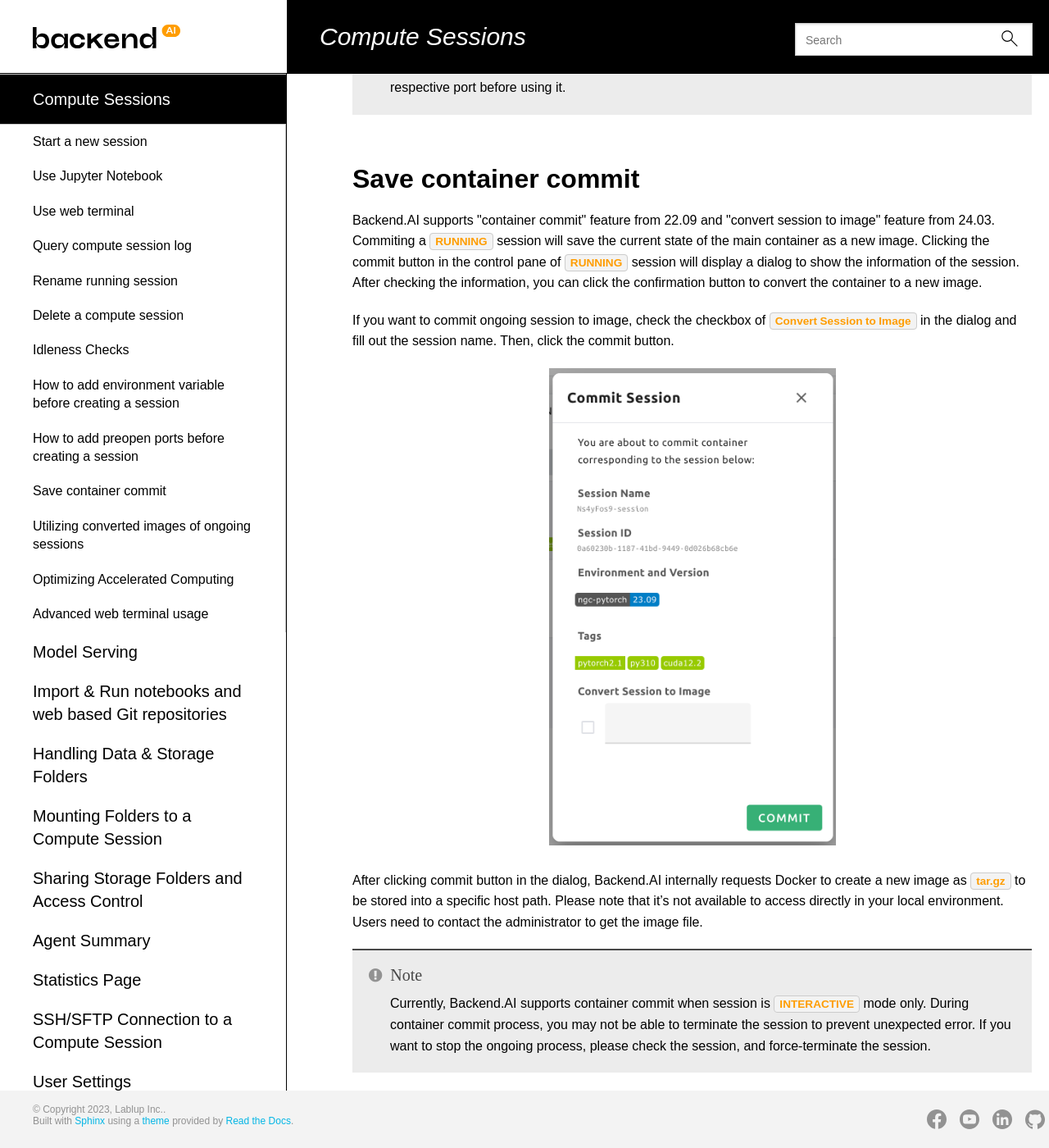
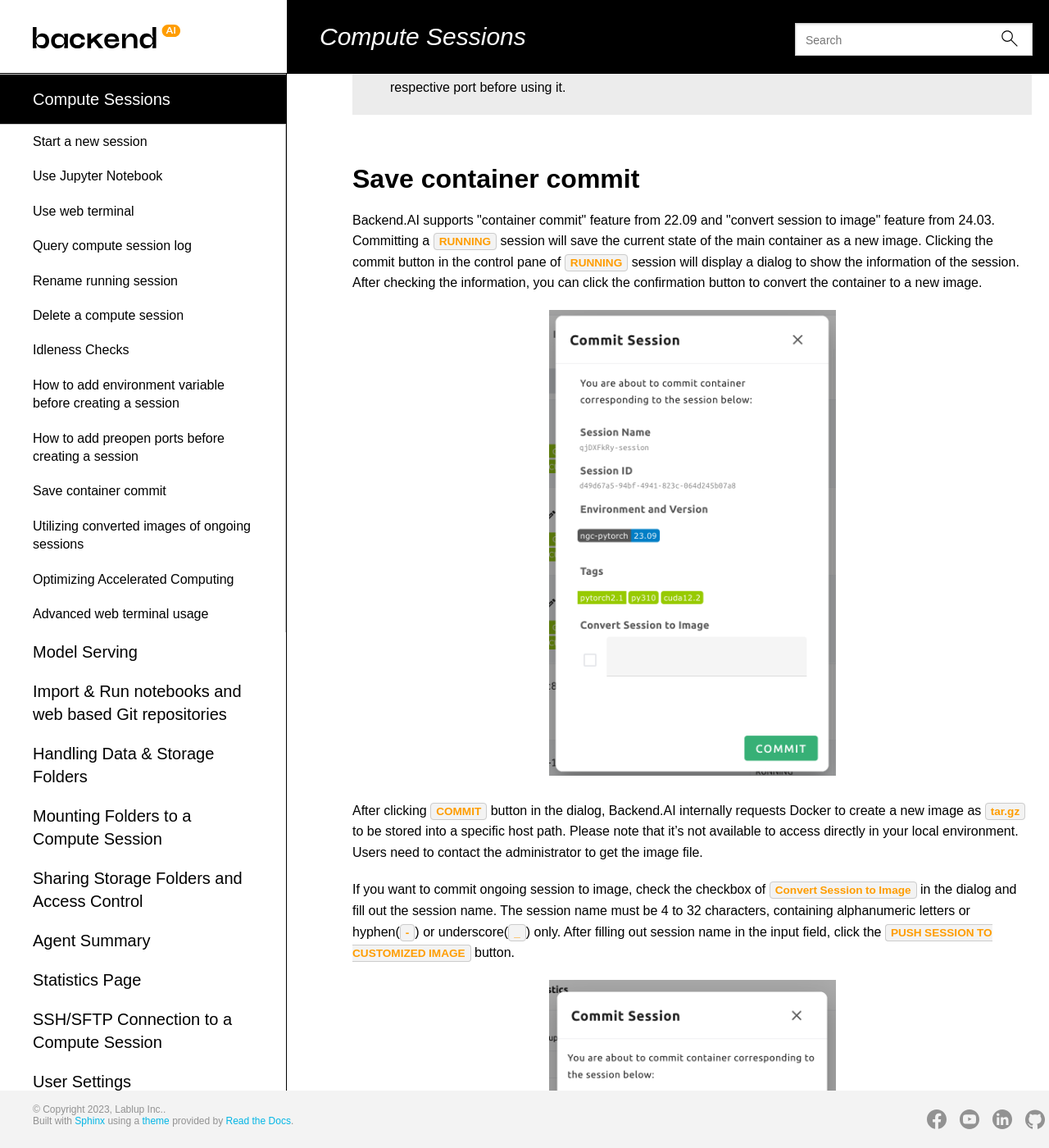
Before and after one commit to lablup/backend.ai-docs-webui, a Sphinx documentation site: the page built from docs/sessions_all/sessions_all.rst, in a window 1280 px wide and 1400 px high, scrolled down 19909 px. Shown: the whole window at 82% size. Built offline with Sphinx 7.4.7 and the Read the Docs theme 2.0.0, drawn with Linux system fonts in a browser that asks for light colours; some web fonts are replaced; some of the changed text lies outside the part shown.

Commit message:
docs: add extra informations about container commit and converting to image with figure

```diff
--- a/docs/sessions_all/sessions_all.rst
+++ b/docs/sessions_all/sessions_all.rst
@@ -507,27 +507,33 @@
 ---------------------
 
 Backend.AI supports \"container commit\" feature from 22.09 and \"convert session to image\" feature from 24.03.
-Commiting a ``RUNNING`` session will save the current state of the main container as a new image. Clicking the commit
+Committing a ``RUNNING`` session will save the current state of the main container as a new image. Clicking the commit
 button in the control pane of ``RUNNING`` session will display a dialog to show the information of the session. After
 checking the information, you can click the confirmation button to convert the container to a new image.
-
-If you want to commit ongoing session to image, check the checkbox of ``Convert Session to Image`` in the dialog and
-fill out the session name. Then, click the commit button.
-
 
 .. image:: container_commit.png
    :width: 350
    :align: center
    :alt: Container commit confirmation
 
-After clicking commit button in the dialog, Backend.AI internally requests
+After clicking ``COMMIT`` button in the dialog, Backend.AI internally requests
 Docker to create a new image as ``tar.gz`` to be stored into a specific
 host path. Please note that it's not available to access directly in your local
 environment. Users need to contact the administrator to get the image file.
 
+If you want to commit ongoing session to image, check the checkbox of ``Convert Session to Image``
+in the dialog and fill out the session name. The session name must be 4 to 32 characters,
+containing alphanumeric letters or hyphen(``-``) or underscore(``_``) only.
+After filling out session name in the input field, click the ``PUSH SESSION TO CUSTOMIZED IMAGE`` button.
+
+.. image:: push_session_to_customized_image.png
+   :width: 350
+   :align: center
+   :alt: Push session to customized image
+
 .. note::
-   Currently, Backend.AI supports container commit when session is
-   ``INTERACTIVE`` mode only. During container commit process, you may not be
+   Currently, Backend.AI supports container commit and converting session to image feature
+   when session is ``INTERACTIVE`` mode only. During container commit process, you may not be
    able to terminate the session to prevent unexpected error. If you want to
    stop the ongoing process, please check the session, and force-terminate
    the session.
```
Also changed, not shown: docs/sessions_all/container_commit.png, docs/sessions_all/push_session_to_customized_image.png (added), 1 other file.
